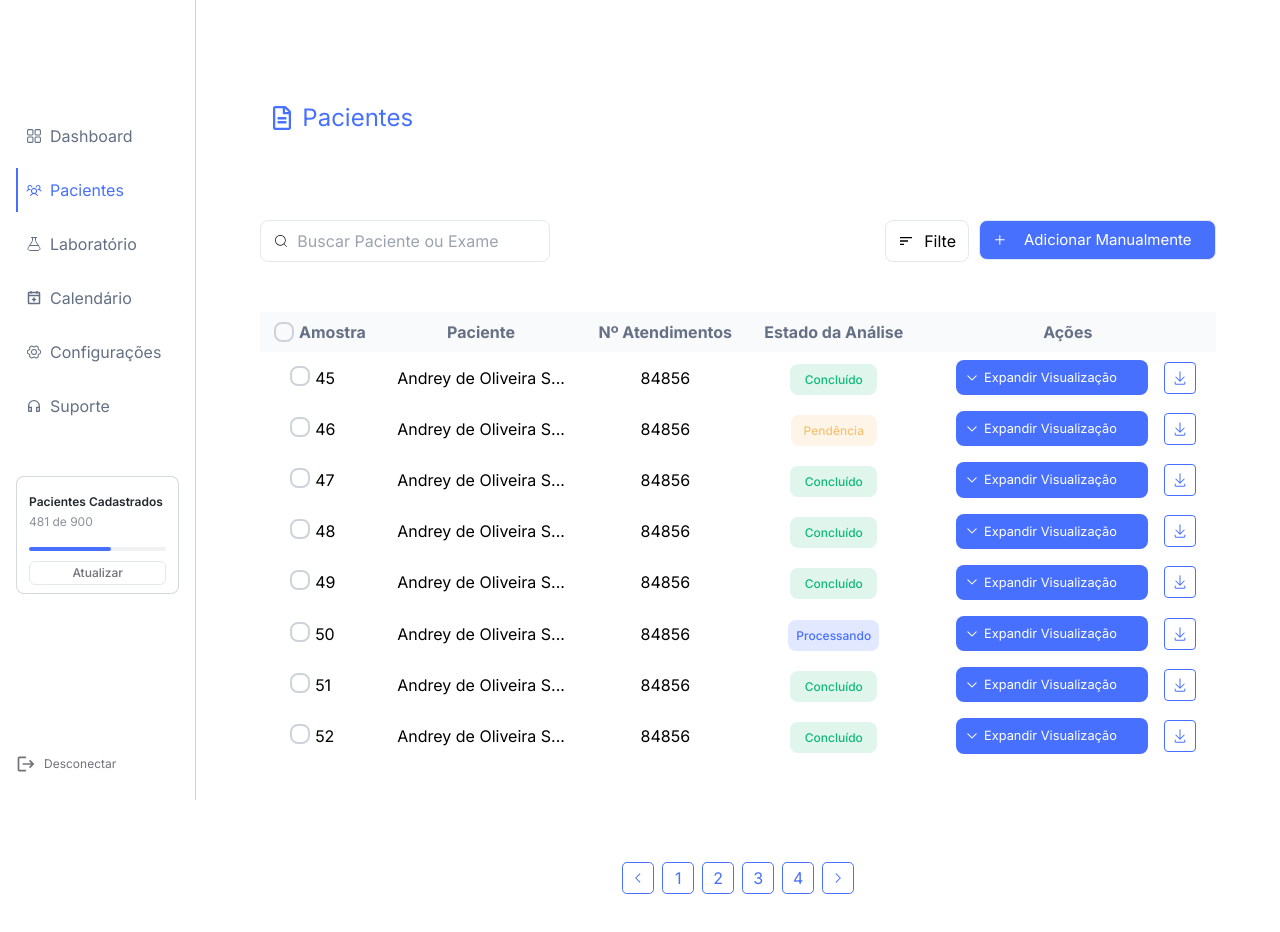
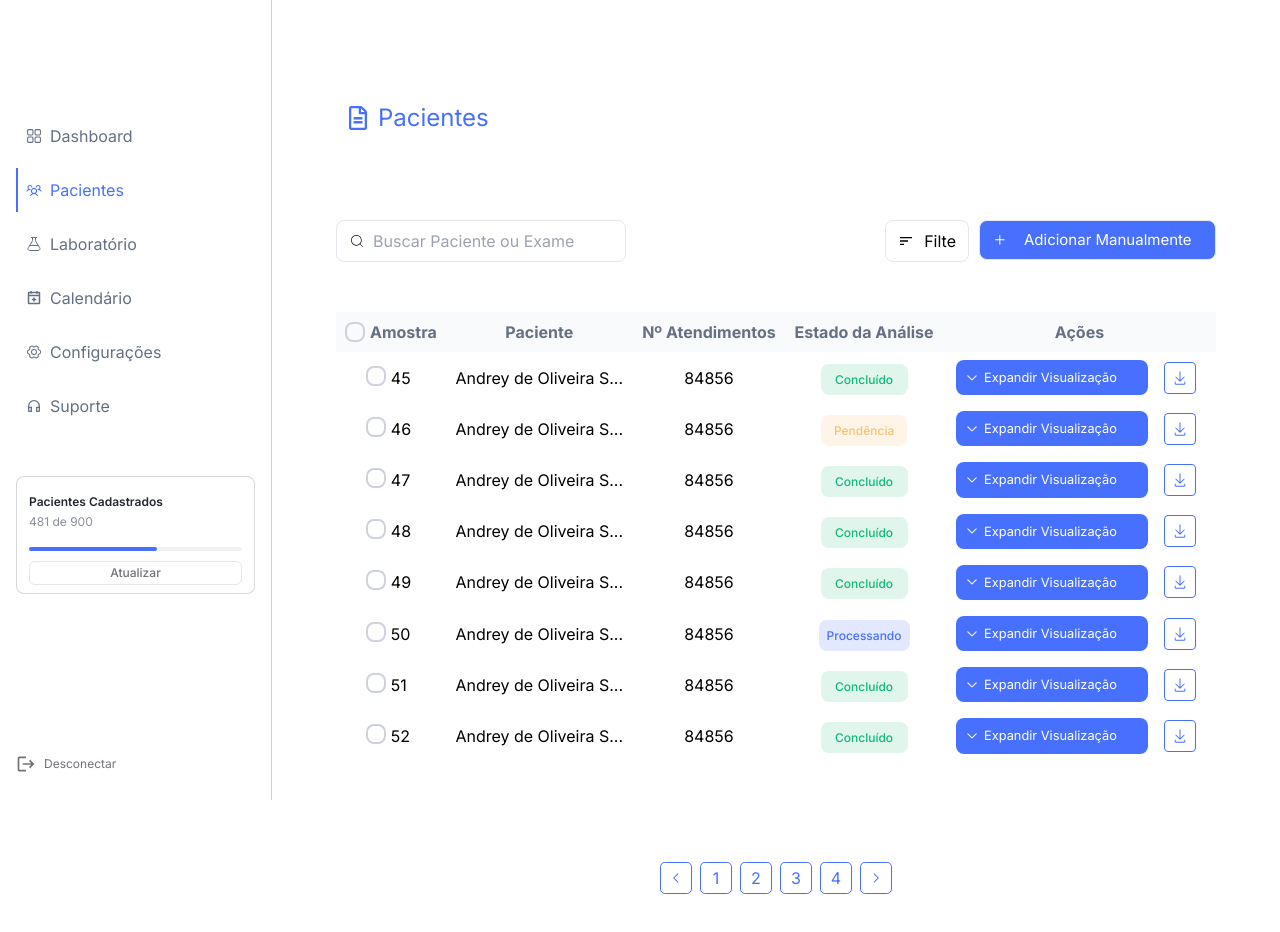
Before and after one commit to six-org/sistema-de-gerenciamento-laboratorial_front-end, a Next.js app: page /pacientes in a window 1280 px wide. Shown: the top 932 px of the page. Built offline with nearby package versions, Linux system fonts and the light colour scheme; no server answers.

Commit message:
hotfix: ajustes column

```diff
--- a/src/app/pacientes/page.tsx
+++ b/src/app/pacientes/page.tsx
@@ -37,7 +37,7 @@
     return (
 
         <div className="flex justify-center">
-            <div className="grid grid-cols">
+            <div className="grid grid-cols-[17rem_1fr]">
                 {/** Navegação do usuário */}
                 <NavegacaoUser />
             </div>
```
